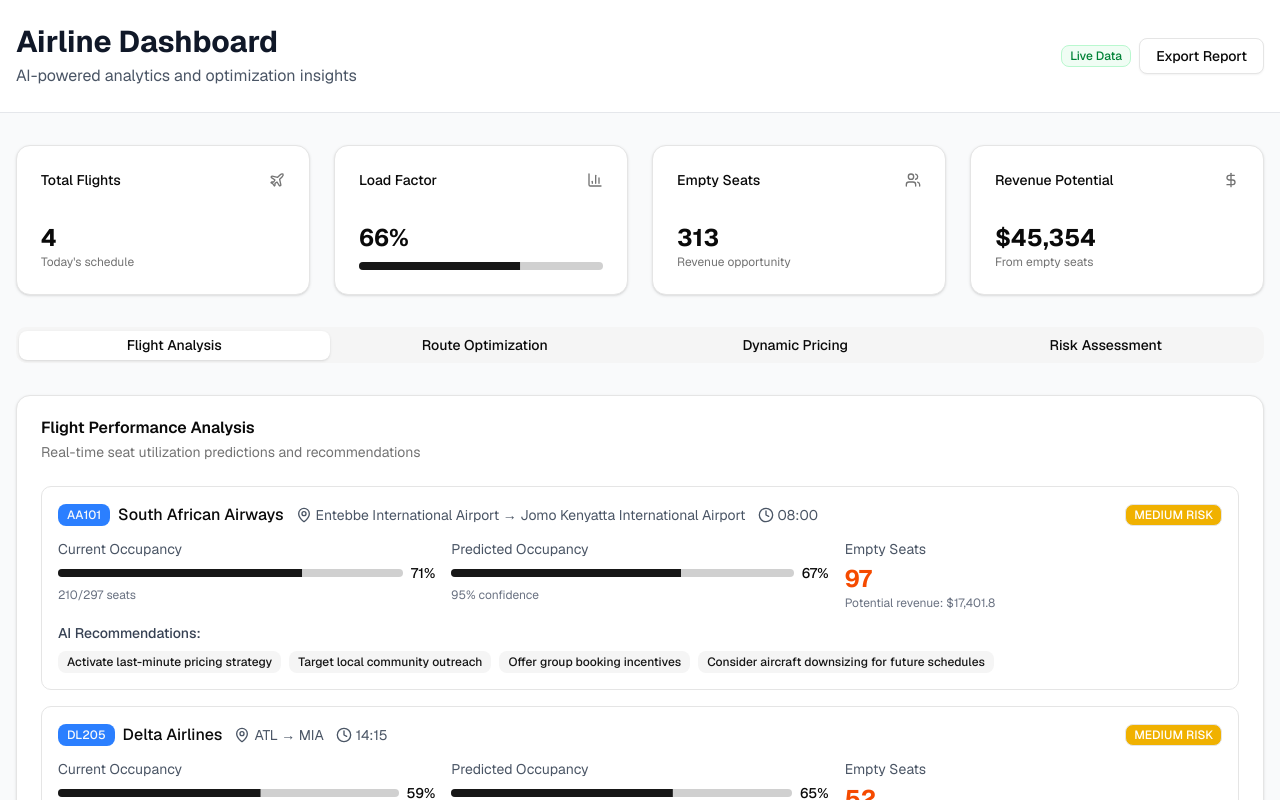
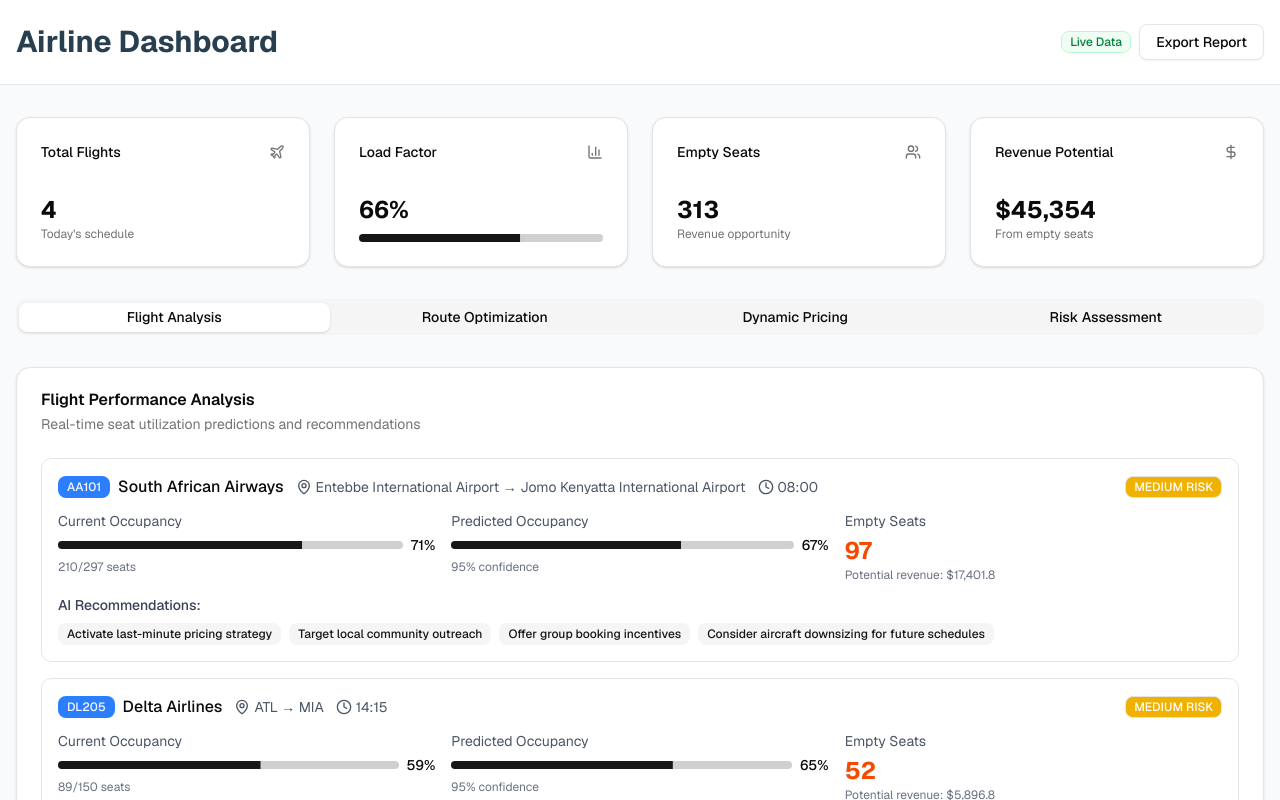
Before and after one commit to Intelli-Gents/SkyShare, a Next.js app: page /dashboard in a window 1280 px wide. Shown: the top 800 px of the page. Built offline with nearby package versions, Linux system fonts and the light colour scheme.

Commit message:
Update dashboard header styles
Changed the dashboard title color to a custom hex value and removed the subtitle. Added a custom hover background color to the Export Report button for improved UI consistency.

```diff
--- a/app/dashboard/page.tsx
+++ b/app/dashboard/page.tsx
@@ -89,14 +89,13 @@ export default function DashboardPage() {
         <div className="container mx-auto px-4 py-6">
           <div className="flex items-center justify-between">
             <div>
-              <h1 className="text-3xl font-bold text-gray-900 dark:text-white">Airline Dashboard</h1>
-              <p className="text-gray-600 dark:text-gray-300 mt-1">AI-powered analytics and optimization insights</p>
+              <h1 className="text-3xl font-bold text-[#273f4f] dark:text-white">Airline Dashboard</h1>
             </div>
             <div className="flex items-center gap-2">
               <Badge variant="outline" className="bg-green-50 text-green-700 border-green-200">
                 Live Data
               </Badge>
-              <Button variant="outline">Export Report</Button>
+              <Button variant="outline" className="hover:bg-[#d7d7d7]">Export Report</Button>
             </div>
           </div>
         </div>
```
